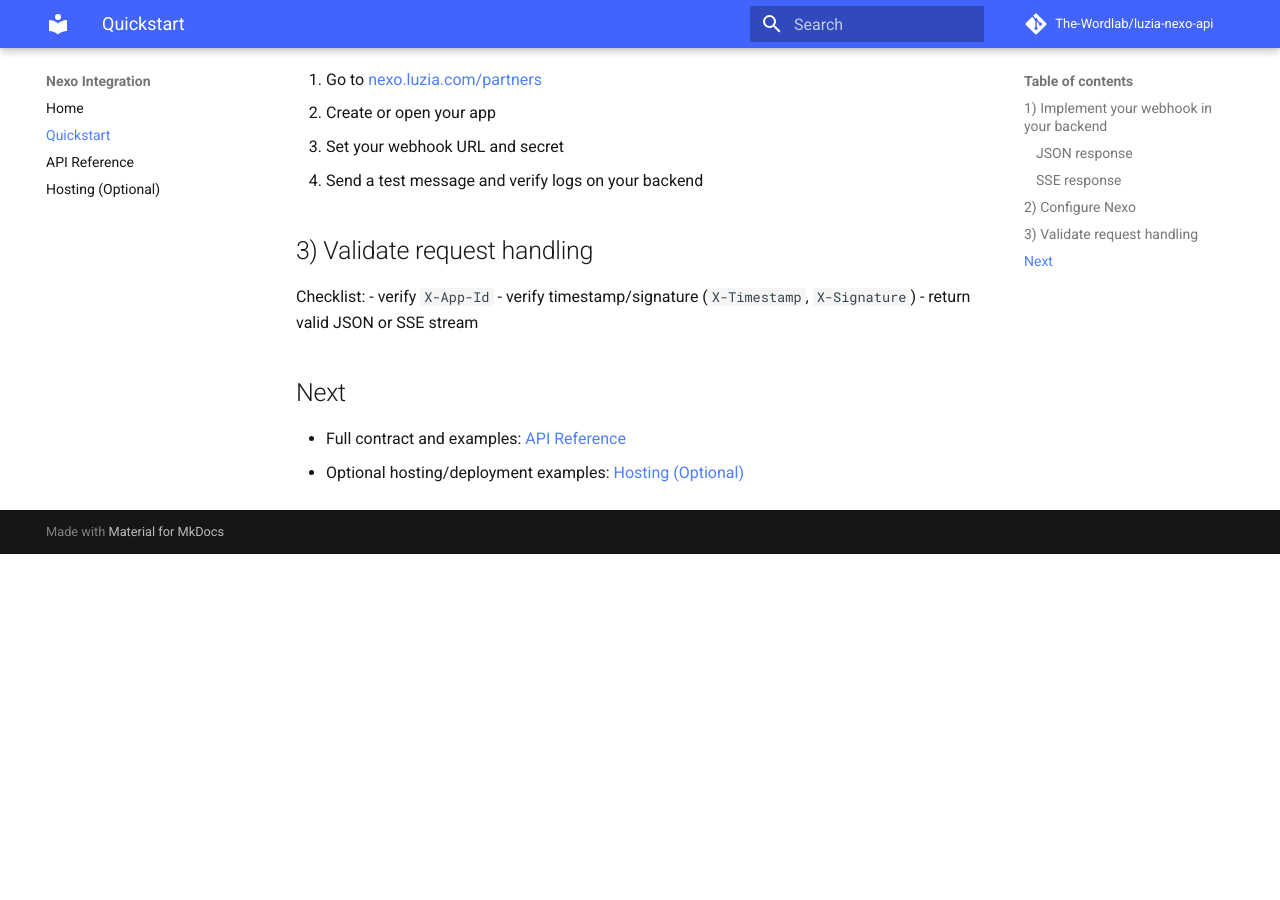
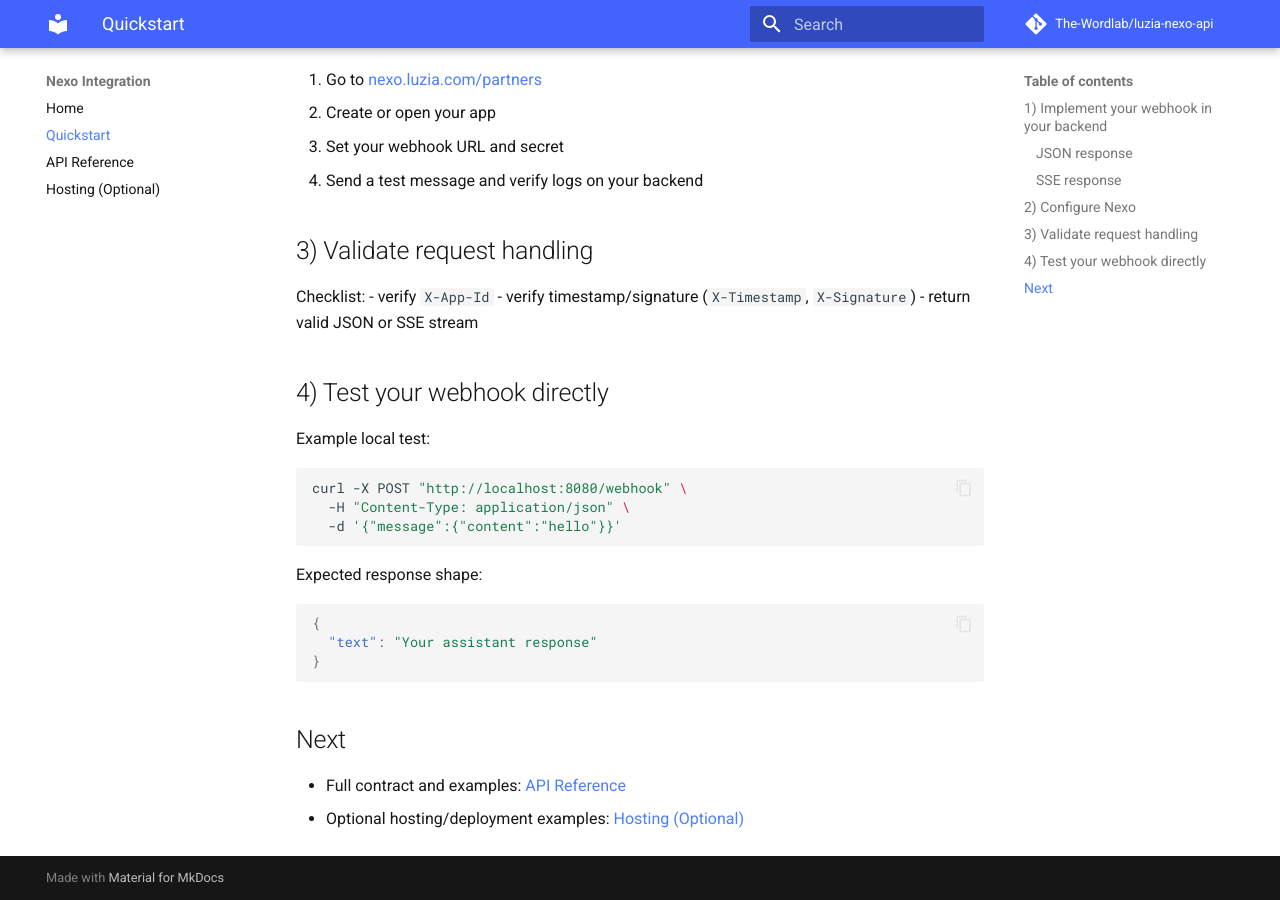
Before and after one commit to The-Wordlab/luzia-nexo-api, an MkDocs documentation site: the page built from docs/quickstart.md, in a window 1280 px wide and 900 px high, scrolled down 540 px. Built offline with MkDocs 1.6.1 and Material for MkDocs 9.7.7, drawn with Linux system fonts in a browser that asks for light colours; comment, search, counter and statistics services are not loaded; before the commit the page ends 1094 px from its top, so only the background shows below that.

Commit message:
docs: fix webhook payload consistency and quickstart clarity

````diff
--- a/docs/quickstart.md
+++ b/docs/quickstart.md
@@ -30,6 +30,24 @@
 - verify timestamp/signature (`X-Timestamp`, `X-Signature`)
 - return valid JSON or SSE stream
 
+## 4) Test your webhook directly
+
+Example local test:
+
+```bash
+curl -X POST "http://localhost:8080/webhook" \
+  -H "Content-Type: application/json" \
+  -d '{"message":{"content":"hello"}}'
+```
+
+Expected response shape:
+
+```json
+{
+  "text": "Your assistant response"
+}
+```
+
 ## Next
 
 - Full contract and examples: [API Reference](partner-api-reference.md)
````
Also changed, not shown: README.md (+3 -1 lines), docs/partner-api-reference.md (+3 -1 lines).
